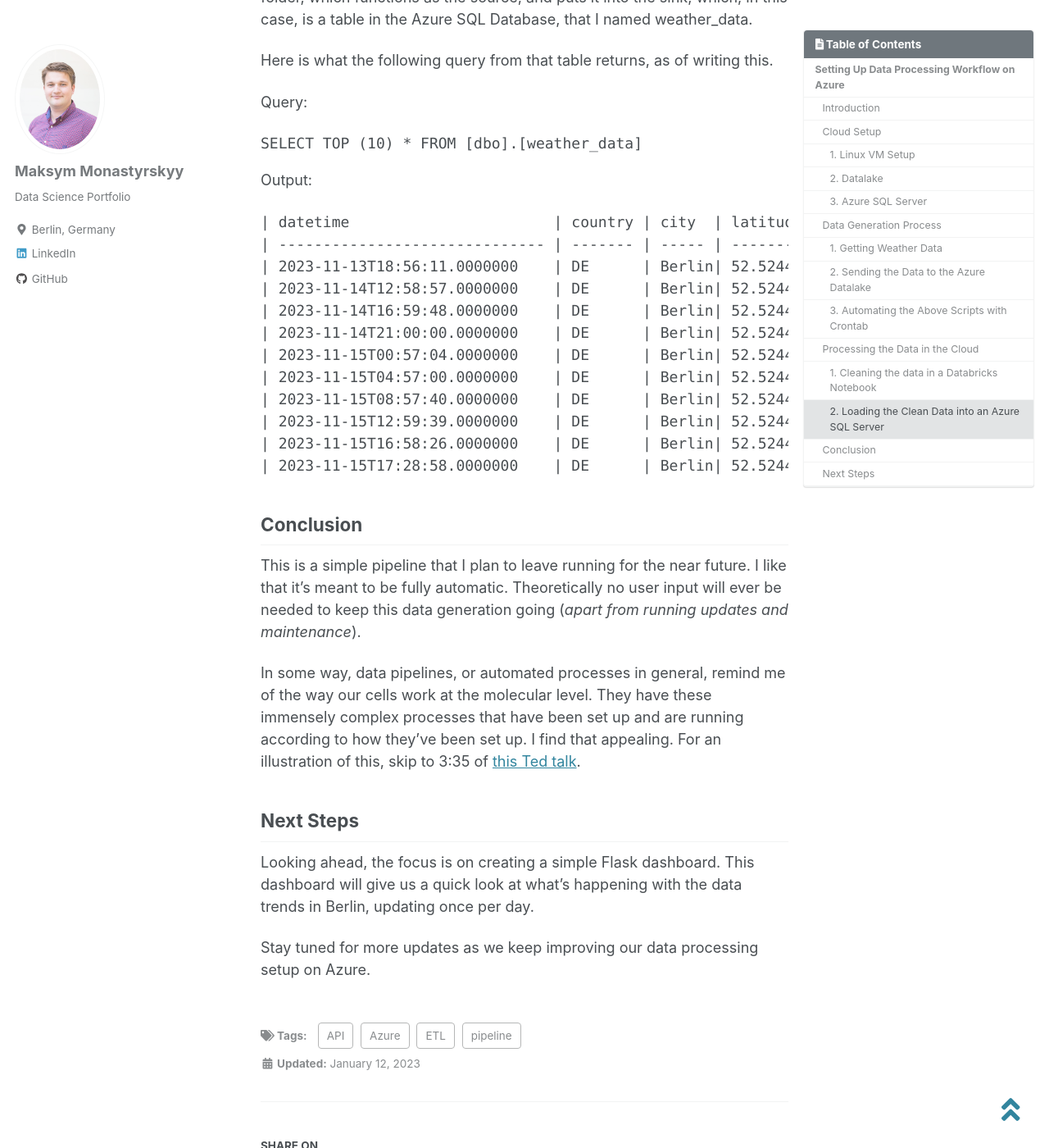
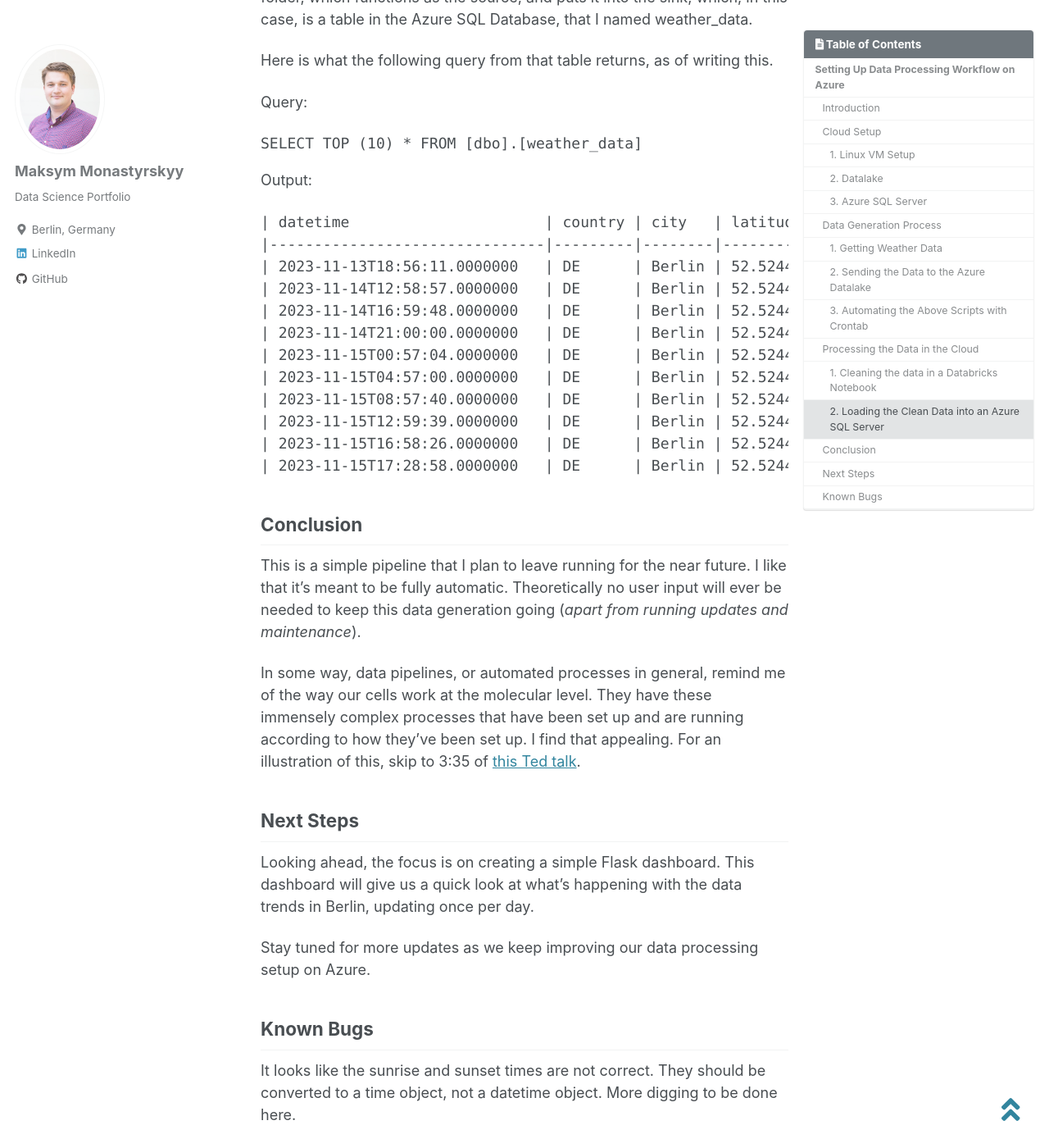
Before and after one commit to monastyrskyy/monastyrskyy.github.io, a Jekyll site: the page built from _posts/2023-1-12-weather_azure_pipeline.md, in a window 1280 px wide and 1400 px high, scrolled down 10783 px. Shown: the whole window at 82% size. Built offline with Jekyll 4.4.1, drawn with Linux system fonts in a browser that asks for light colours; cached includes are drawn as plain includes; nearby versions of some CDN libraries.

Commit message:
little updates, known bugs

````diff
--- a/_posts/2023-1-12-weather_azure_pipeline.md
+++ b/_posts/2023-1-12-weather_azure_pipeline.md
@@ -406,18 +406,18 @@ SELECT TOP (10) * FROM [dbo].[weather_data]
 ```
 Output:
 ```SQL
-| datetime                       | country | city  | latitude | longitude | temp_c | temp_f | feels_like_c | feels_like_f | weather_desc       | wind_deg | wind_speed | humidity | pressure | sunrise                      | sunset                       | id      |
-| ------------------------------ | ------- | ----- | -------- | --------- | ------ | ------ | ------------ | ------------ | ------------------- | -------- | ---------- | -------- | -------- | ----------------------------- | ----------------------------- | ------- |
-| 2023-11-13T18:56:11.0000000    | DE      | Berlin| 52.5244  | 13.4105   | 7      | 45     | 4            | 39           | broken clouds       | 147      | 6.71       | 86       | 988      | 2023-11-13T07:23:50.0000000 | 2023-11-13T16:17:29.0000000 |
-| 2023-11-14T12:58:57.0000000    | DE      | Berlin| 52.5244  | 13.4105   | 13     | 56     | 12           | 54           | broken clouds       | 240      | 12.07      | 72       | 987      | 2023-11-14T07:25:39.0000000 | 2023-11-14T16:15:59.0000000 |
-| 2023-11-14T16:59:48.0000000    | DE      | Berlin| 52.5244  | 13.4105   | 11     | 53     | 11           | 51           | few clouds          | 243      | 9.39       | 83       | 987      | 2023-11-14T07:25:39.0000000 | 2023-11-14T16:15:59.0000000 |
-| 2023-11-14T21:00:00.0000000    | DE      | Berlin| 52.5244  | 13.4105   | 10     | 51     | 10           | 49           | scattered clouds    | 225      | 6.71       | 82       | 987      | 2023-11-14T07:25:39.0000000 | 2023-11-14T16:15:59.0000000 |
-| 2023-11-15T00:57:04.0000000    | DE      | Berlin| 52.5244  | 13.4105   | 10     | 49     | 6            | 43           | broken clouds       | 246      | 7.6        | 90       | 985      | 2023-11-15T07:27:27.0000000 | 2023-11-15T16:14:31.0000000 |
-| 2023-11-15T04:57:00.0000000    | DE      | Berlin| 52.5244  | 13.4105   | 9      | 48     | 6            | 42           | overcast clouds     | 263      | 7.6        | 89       | 988      | 2023-11-15T07:27:27.0000000 | 2023-11-15T16:14:31.0000000 |
-| 2023-11-15T08:57:40.0000000    | DE      | Berlin| 52.5244  | 13.4105   | 7      | 45     | 3            | 38           | overcast clouds     | 280      | 8.75       | 87       | 994      | 2023-11-15T07:27:27.0000000 | 2023-11-15T16:14:31.0000000 |
-| 2023-11-15T12:59:39.0000000    | DE      | Berlin| 52.5244  | 13.4105   | 8      | 47     | 5            | 40           | overcast clouds     | 297      | 7.15       | 83       | 999      | 2023-11-15T07:27:27.0000000 | 2023-11-15T16:14:31.0000000 |
-| 2023-11-15T16:58:26.0000000    | DE      | Berlin| 52.5244  | 13.4105   | 8      | 47     | 6            | 43           | clear sky           | 290      | 3.58       | 78       | 1001     | 2023-11-15T07:27:27.0000000 | 2023-11-15T16:14:31.0000000 |
-| 2023-11-15T17:28:58.0000000    | DE      | Berlin| 52.5244  | 13.4105   | 8      | 46     | 6            | 43           | few clouds          | 310      | 2.68       | 79       | 1001     | 2023-11-15T07:27:27.0000000 | 2023-11-15T16:14:31.0000000 |
+| datetime                      | country | city   | latitude | longitude | temp_c | temp_f | feels_like_c | feels_like_f | weather_desc       | wind_deg | wind_speed | humidity | pressure | sunrise                     | sunset                      | id      |
+|-------------------------------|---------|--------|----------|-----------|--------|--------|--------------|--------------|--------------------|----------|------------|----------|----------|-----------------------------|-----------------------------|---------|
+| 2023-11-13T18:56:11.0000000   | DE      | Berlin | 52.5244  | 13.4105   | 7      | 45     | 4            | 39           | broken clouds      | 147      | 6.71       | 86       | 988      | 2023-11-13T07:23:50.0000000 | 2023-11-13T16:17:29.0000000 | 2950159 |
+| 2023-11-14T12:58:57.0000000   | DE      | Berlin | 52.5244  | 13.4105   | 13     | 56     | 12           | 54           | broken clouds      | 240      | 12.07      | 72       | 987      | 2023-11-14T07:25:39.0000000 | 2023-11-14T16:15:59.0000000 | 2950159 |
+| 2023-11-14T16:59:48.0000000   | DE      | Berlin | 52.5244  | 13.4105   | 11     | 53     | 11           | 51           | few clouds         | 243      | 9.39       | 83       | 987      | 2023-11-14T07:25:39.0000000 | 2023-11-14T16:15:59.0000000 | 2950159 |
+| 2023-11-14T21:00:00.0000000   | DE      | Berlin | 52.5244  | 13.4105   | 10     | 51     | 10           | 49           | scattered clouds   | 225      | 6.71       | 82       | 987      | 2023-11-14T07:25:39.0000000 | 2023-11-14T16:15:59.0000000 | 2950159 |
+| 2023-11-15T00:57:04.0000000   | DE      | Berlin | 52.5244  | 13.4105   | 10     | 49     | 6            | 43           | broken clouds      | 246      | 7.6        | 90       | 985      | 2023-11-15T07:27:27.0000000 | 2023-11-15T16:14:31.0000000 | 2950159 |
+| 2023-11-15T04:57:00.0000000   | DE      | Berlin | 52.5244  | 13.4105   | 9      | 48     | 6            | 42           | overcast clouds    | 263      | 7.6        | 89       | 988      | 2023-11-15T07:27:27.0000000 | 2023-11-15T16:14:31.0000000 | 2950159 |
+| 2023-11-15T08:57:40.0000000   | DE      | Berlin | 52.5244  | 13.4105   | 7      | 45     | 3            | 38           | overcast clouds    | 280      | 8.75       | 87       | 994      | 2023-11-15T07:27:27.0000000 | 2023-11-15T16:14:31.0000000 | 2950159 |
+| 2023-11-15T12:59:39.0000000   | DE      | Berlin | 52.5244  | 13.4105   | 8      | 47     | 5            | 40           | overcast clouds    | 297      | 7.15       | 83       | 999      | 2023-11-15T07:27:27.0000000 | 2023-11-15T16:14:31.0000000 | 2950159 |
+| 2023-11-15T16:58:26.0000000   | DE      | Berlin | 52.5244  | 13.4105   | 8      | 47     | 6            | 43           | clear sky          | 290      | 3.58       | 78       | 1001     | 2023-11-15T07:27:27.0000000 | 2023-11-15T16:14:31.0000000 | 2950159 |
+| 2023-11-15T17:28:58.0000000   | DE      | Berlin | 52.5244  | 13.4105   | 8      | 46     | 6            | 43           | few clouds         | 310      | 2.68       | 79       | 1001     | 2023-11-15T07:27:27.0000000 | 2023-11-15T16:14:31.0000000 | 2950159 |
 ```
 
 ## Conclusion
@@ -430,3 +430,6 @@ In some way, data pipelines, or automated processes in general, remind me of the
 Looking ahead, the focus is on creating a simple Flask dashboard. This dashboard will give us a quick look at what's happening with the data trends in Berlin, updating once per day.
 
 Stay tuned for more updates as we keep improving our data processing setup on Azure.
+
+## Known Bugs
+It looks like the sunrise and sunset times are not correct. They should be converted to a time object, not a datetime object. More digging to be done here.
````
